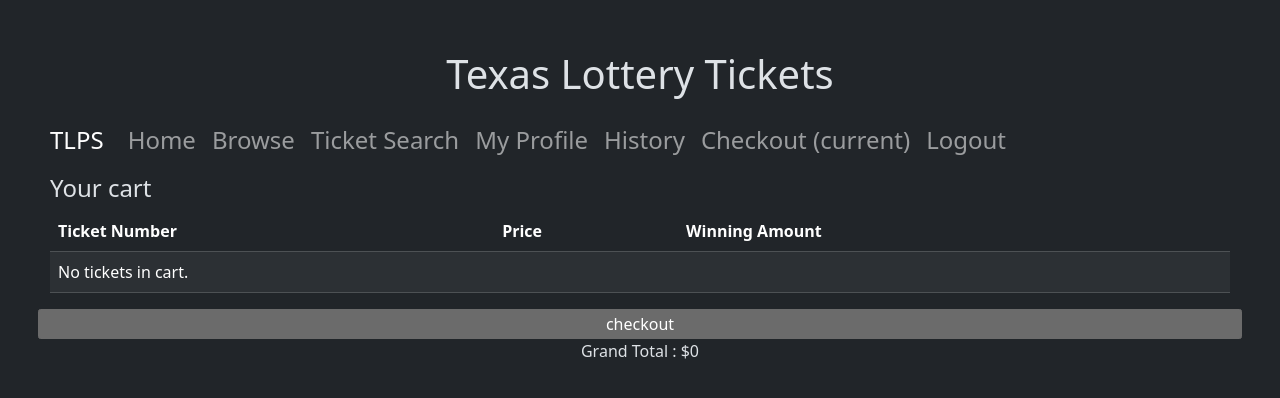
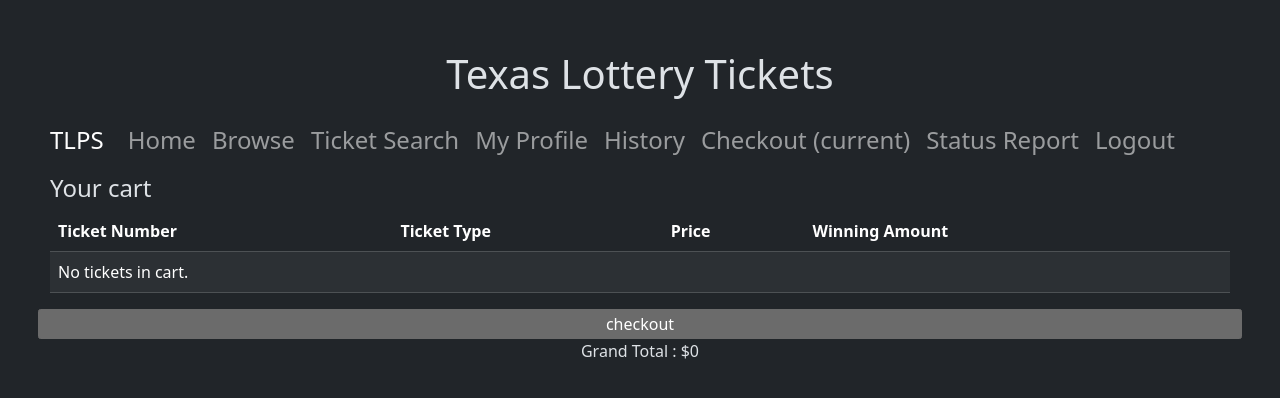
Before and after one commit to arizzo99/Lottery-Ticket-System, a PHP site: page /checkout.php in a window 1280 px wide. Shown: the top 398 px of the page. Run offline with PHP 8.4, Linux system fonts and the light colour scheme; the visitor is signed in with stand-in values (Sample User, id 1); data that the repository does not hold is empty.

Commit message:
Update checkout.php

```diff
--- a/XAMPP/checkout.php
+++ b/XAMPP/checkout.php
@@ -38,6 +38,11 @@ if(!isset($_SESSION["user"])){
                     <li class="nav-item">
                         <a href="checkout.php" class="nav-link">Checkout <span class="sr-only">(current)</span></a>
                     </li>
+                    <?php if(isset($_SESSION['admin'])):?>
+                    <li class="nav-item">
+                        <a href="admin.php" class="nav-link">Status Report</a>
+                    </li>
+                    <?php endif ?>
                     <li class="nav-item">
                         <a href="logout.php" class="nav-link">Logout</a>
                     </li>
@@ -50,7 +55,7 @@ if(!isset($_SESSION["user"])){
         if(strpos($key, 'remove_') === 0){
             require_once "database.php";
             $ticket_id = substr($key, strlen('remove_'));
-            $sql = "SELECT ticket_id, price, winning_amount, winning_numbers FROM shopping_cart WHERE $ticket_id = ticket_id";
+            $sql = "SELECT ticket_id, price, winning_amount, winning_numbers, ticket_type FROM shopping_cart WHERE $ticket_id = ticket_id";
             $result = mysqli_query($conn_bool, $sql);
             $data = $result->fetch_all(MYSQLI_ASSOC);
 
@@ -59,16 +64,16 @@ if(!isset($_SESSION["user"])){
                 $price = $tick['price'];
                 $winning_amount = $tick['winning_amount'];
                 $winning_numbers = $tick['winning_numbers'];
-
+                $ticket_type = $tick['ticket_type'];
             }
 
             require_once "database.php";
-            $sql = "INSERT INTO tickets (ticket_id, price, winning_amount, winning_numbers) VALUES (?,?,?,?)";
+            $sql = "INSERT INTO tickets (ticket_id, price, winning_amount, winning_numbers, ticket_type) VALUES (?,?,?,?,?)";
             $stmt = mysqli_stmt_init($conn_bool);
             $prepare_stmt = mysqli_stmt_prepare($stmt, $sql);
             # push ticket back into tickets table
             if($prepare_stmt){
-                mysqli_stmt_bind_param($stmt, "iiis", $ticket_id, $price, $winning_amount, $winning_numbers);
+                mysqli_stmt_bind_param($stmt, "iiiss", $ticket_id, $price, $winning_amount, $winning_numbers, $ticket_type);
                 mysqli_stmt_execute($stmt);
 
 
@@ -95,7 +100,8 @@ if(!isset($_SESSION["user"])){
             $user_id = $_SESSION['user_id'];
 
             require_once "database.php";
-            $sql = "SELECT ticket_id, price, winning_amount FROM shopping_cart WHERE $user_id = id";
+            $sql = "SELECT ticket_id, price, winning_amount, ticket_type FROM shopping_cart WHERE $user_id = id";
+
             $result = mysqli_query($conn_bool, $sql);
             $data = $result->fetch_all(MYSQLI_ASSOC);
 
@@ -112,7 +118,7 @@ if(!isset($_SESSION["user"])){
         <?php
         $user_id = $_SESSION['user_id'];
         require_once "database.php";
-        $sql = "SELECT ticket_id, price, winning_amount FROM shopping_cart WHERE $user_id = id";
+        $sql = "SELECT ticket_id, price, winning_amount, ticket_type FROM shopping_cart WHERE $user_id = id";
         $result = mysqli_query($conn_bool, $sql);
         $data = $result->fetch_all(MYSQLI_ASSOC);
         $total_cost = 0;
@@ -121,6 +127,7 @@ if(!isset($_SESSION["user"])){
             <thead class="thead-dark">
                 <tr>
                     <th scope='col'>Ticket Number</th>
+                    <th scope='col'>Ticket Type</th>
                     <th scope='col'>Price</th>
                     <th scope='col'>Winning Amount</th>
                     <th scope='col'></th>
@@ -134,9 +141,11 @@ if(!isset($_SESSION["user"])){
                             <td><?= htmlspecialchars($tick['ticket_id'])?></td>
                         </div>
                         <div class="form-group">
+                            <td><?= htmlspecialchars($tick['ticket_type'])?></td>
+                        </div>
+                        <div class="form-group">
                             <td><?= '$' . htmlspecialchars($tick['price'])?></td>
                             <?php $total_cost = $total_cost + $tick['price'];?>
-
                         </div>
                         <div class="form-group">
                             <td><?= '$' . htmlspecialchars($tick['winning_amount'])?></td>
```
